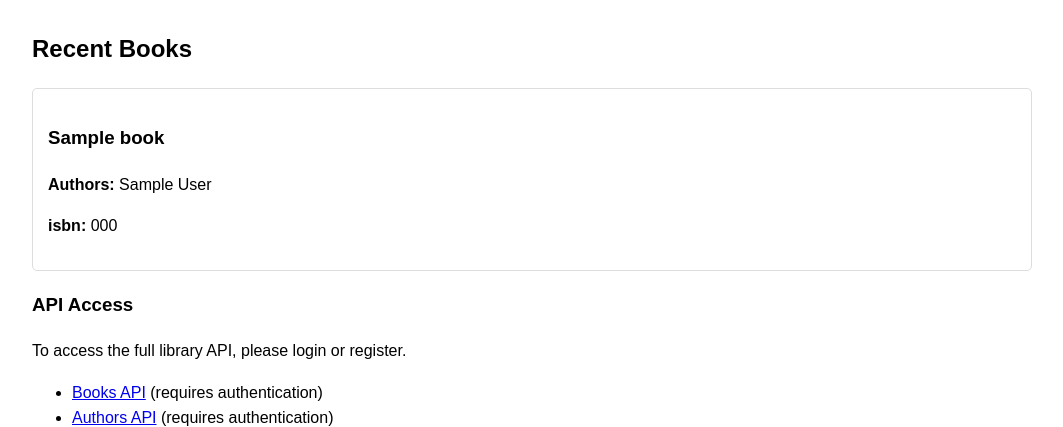
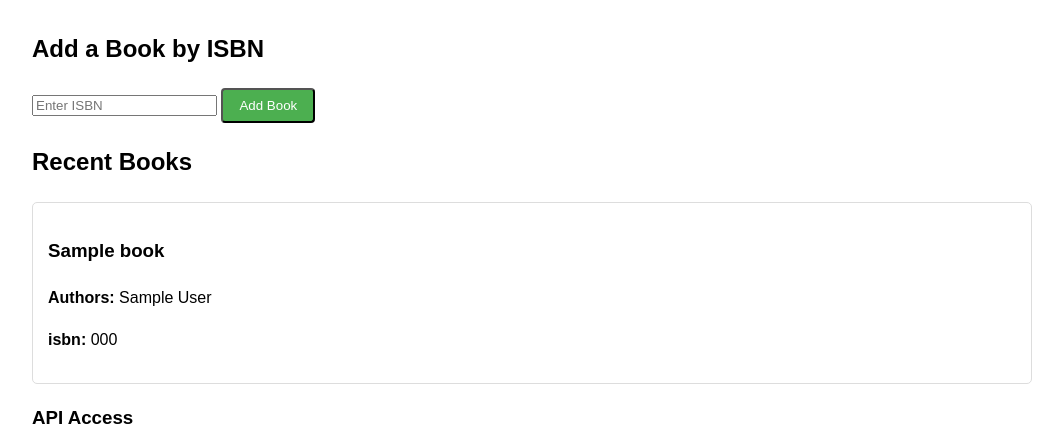
Before and after one commit to EduKav1813/library-system, a Django app: page / in a window 1280 px wide. Shown: the part 114-541 px from the top of the page, without its empty margins (108-1171 px from the left). Run offline with Django 5.2, Linux system fonts and the light colour scheme; a user stored in the database is signed in; tables that the repository leaves empty hold one stand-in row (values such as "Sample post").

Commit message:
feat (book): implement adding books by isbn-10
Signed-off-by: Eduard Kaverinskyi <eduard.kaverinskyi@gmail.com>

```diff
--- a/library_system/library/templates/pages/index.html
+++ b/library_system/library/templates/pages/index.html
@@ -54,6 +54,19 @@
         </div>
     </div>
 
+    {% if user.is_authenticated %}
+    <div style="margin-top: 20px;">
+        <h2>Add a Book by ISBN</h2>
+        <form id="isbn-form">
+            {% csrf_token %}
+            <input type="text" id="isbn-input" placeholder="Enter ISBN" required>
+            <button type="submit" class="button">Add Book</button>
+        </form>
+        <div id="message" style="margin-top: 10px;"></div>
+    </div>
+    {% endif %}
+
+
     <h2>Recent Books</h2>
     <div class="books-list">
         {% for book in recent_books %}
@@ -68,6 +81,7 @@
         {% endfor %}
     </div>
 
+
     <div>
         <h3>API Access</h3>
         <p>To access the full library API, please login or register.</p>
@@ -76,5 +90,65 @@
             <li><a href="/api/authors/">Authors API</a> (requires authentication)</li>
         </ul>
     </div>
+
+    <script>
+        document.getElementById('isbn-form').addEventListener('submit', async function (e) {
+            e.preventDefault(); // Prevent default form submission
+
+            const isbn = document.getElementById('isbn-input').value.trim();
+            const messageDiv = document.getElementById('message');
+
+            // Clear previous message
+            messageDiv.textContent = '';
+            messageDiv.style.color = '';
+
+            if (!isbn) {
+                messageDiv.textContent = "Please enter an ISBN.";
+                messageDiv.style.color = 'red';
+                return;
+            }
+
+            try {
+                const response = await fetch("/add-book-by-isbn/", {
+                    method: "POST",
+                    headers: {
+                        "Content-Type": "application/json",
+                        "X-CSRFToken": getCookie('csrftoken'),
+                    },
+                    body: JSON.stringify({ isbn: isbn }),
+                });
+
+                const data = await response.json();
+
+                if (response.ok) {
+                    messageDiv.textContent = `✅ Book "${data.title}" added successfully!`;
+                    messageDiv.style.color = 'green';
+                } else {
+                    messageDiv.textContent = `❌ ${data.error || 'Failed to add book.'}`;
+                    messageDiv.style.color = 'red';
+                }
+            } catch (err) {
+                messageDiv.textContent = "❌ An unexpected error occurred.";
+                messageDiv.style.color = 'red';
+                console.error(err);
+            }
+        });
+
+        // CSRF helper for Django
+        function getCookie(name) {
+            let cookieValue = null;
+            if (document.cookie && document.cookie !== "") {
+                const cookies = document.cookie.split(";").map(c => c.trim());
+                for (let cookie of cookies) {
+                    if (cookie.startsWith(name + "=")) {
+                        cookieValue = decodeURIComponent(cookie.split("=")[1]);
+                        break;
+                    }
+                }
+            }
+            return cookieValue;
+        }
+    </script>
+
 </body>
 </html>
--- a/library_system/library/views.py
+++ b/library_system/library/views.py
@@ -4,8 +4,10 @@ from django.shortcuts import redirect, render
 from rest_framework.decorators import api_view, permission_classes
 from rest_framework.permissions import AllowAny
 from rest_framework.response import Response
+from rest_framework import status, permissions
+import requests
 
-from .models import Book
+from .models import Book, Author
 from .serializers import BookSerializer
 
 
@@ -43,3 +45,53 @@ def register_view(request):
     else:
         form = UserCreationForm()
     return render(request, "register.html", {"form": form})
+
+
+@api_view(["POST"])
+@permission_classes([permissions.IsAuthenticated])
+def add_book_by_isbn(request):
+    """Add a book from ISBN alone.
+
+    All the book data will be fetched via the OpenLibrary API.
+    """
+    isbn = request.data.get("isbn", "").strip()
+
+    if not isbn:
+        return Response(
+            {"error": "ISBN is required."}, status=status.HTTP_400_BAD_REQUEST
+        )
+
+    if Book.objects.filter(isbn=isbn).exists():
+        return Response(
+            {"error": "Book already exists."}, status=status.HTTP_400_BAD_REQUEST
+        )
+
+    # Fetch from Open Library API
+    api_url = (
+        f"https://openlibrary.org/api/books?bibkeys=ISBN:{isbn}&format=json&jscmd=data"
+    )
+    response = requests.get(api_url)
+    data = response.json()
+    book_data = data.get(f"ISBN:{isbn}")
+
+    if not book_data:
+        return Response(
+            {"error": "No book found for this ISBN."}, status=status.HTTP_404_NOT_FOUND
+        )
+
+    title = book_data.get("title", "Untitled")
+    authors = [author["name"] for author in book_data.get("authors", [])]
+
+    for author in authors:
+        if not Author.objects.filter(full_name=author):
+            Author.objects.create(
+                full_name=author,
+            )
+
+    book = Book.objects.create(
+        title=title,
+        isbn=isbn,
+    )
+    book.authors.set(Author.objects.filter(full_name__in=authors))
+    serializer = BookSerializer(book)
+    return Response(serializer.data, status=status.HTTP_201_CREATED)
--- a/library_system/library_system/urls.py
+++ b/library_system/library_system/urls.py
@@ -36,4 +36,5 @@ urlpatterns = [
     ),
     path("logout/", auth_views.LogoutView.as_view(next_page="/"), name="logout"),
     path("register/", library_views.register_view, name="register"),
+    path("add-book-by-isbn/", library_views.add_book_by_isbn, name="add-book-by-isbn"),
 ]
--- a/pyproject.toml
+++ b/pyproject.toml
@@ -12,7 +12,8 @@ dependencies = [
     "django (>=5.2,<6.0)",
     "djangorestframework (>=3.16.0,<4.0.0)",
     "markdown (>=3.7,<4.0)",
-    "django-filter (>=25.1,<26.0)"
+    "django-filter (>=25.1,<26.0)",
+    "requests (>=2.32.3,<3.0.0)"
 ]
 
 [tool.poetry]
```
Also changed, not shown: 1 other file.
